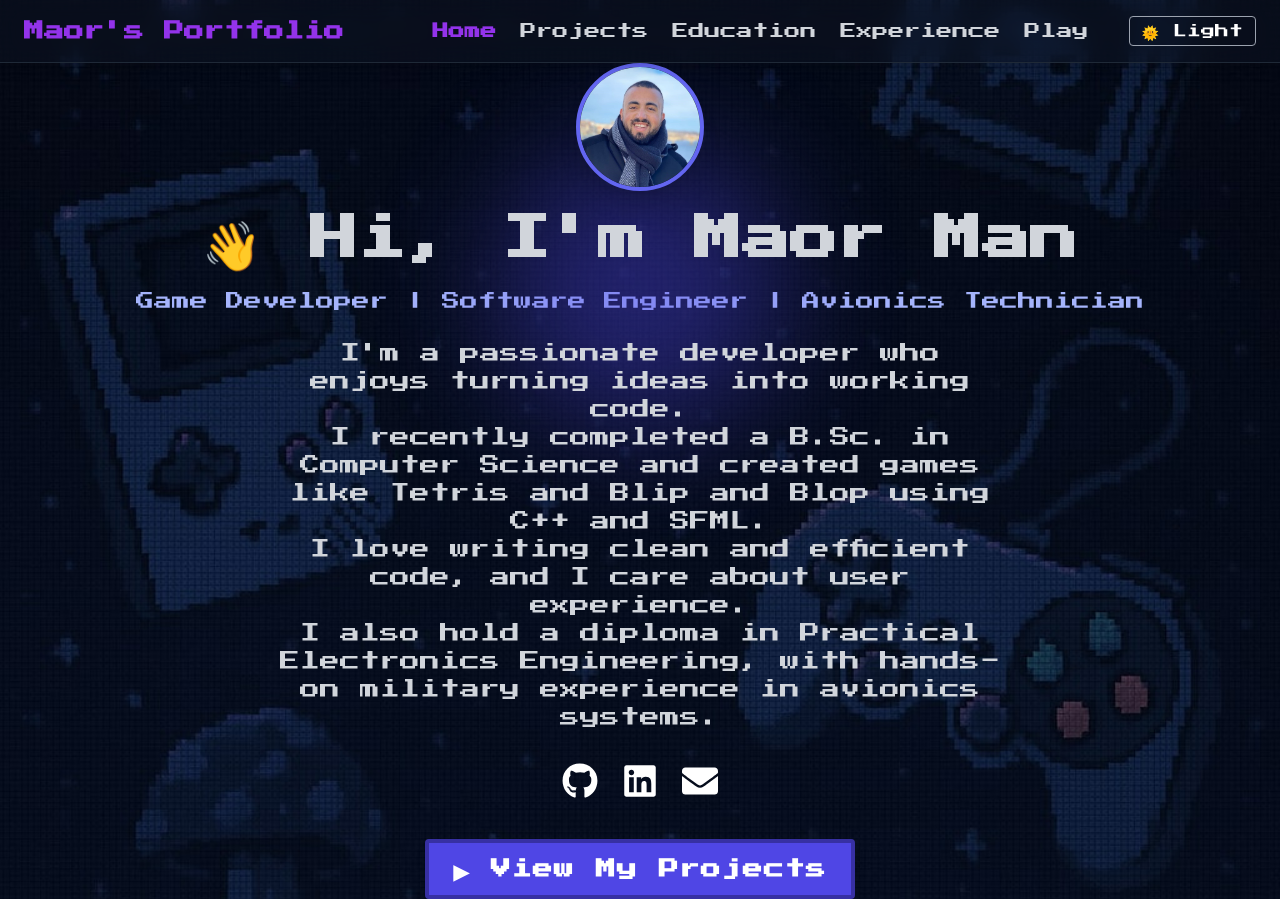
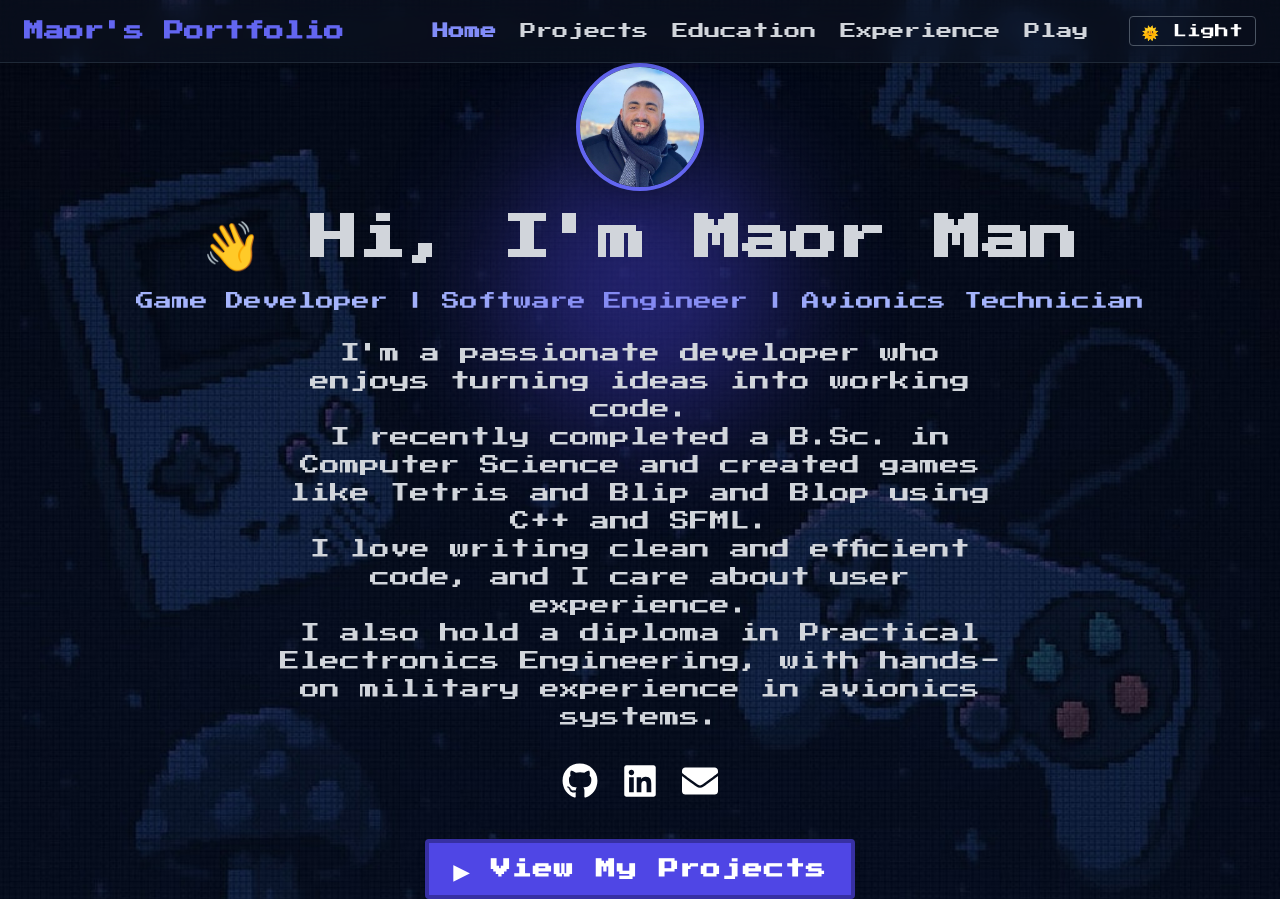
Before and after one commit to MaorMan1/my-portfolio, a React (Vite) app in the folder frontend/: page / in a window 1280 px wide. Built offline with nearby package versions, Linux system fonts and the light colour scheme.

Commit message:
darkMode toggle

```diff
--- a/frontend/src/App.tsx
+++ b/frontend/src/App.tsx
@@ -25,8 +25,8 @@ function App() {
       <Link
         to="/"
         onClick={() => setMenuOpen(false)}
-        className={`hover:text-purple-600 transition-colors ${
-          isActive('/') && currentPath === '/' ? 'text-purple-600 font-semibold' : 'text-gray-300'
+        className={`hover:text-indigo-400 transition-colors ${
+          isActive('/') && currentPath === '/' ? 'text-indigo-400 font-semibold' : 'text-gray-300'
         }`}
       >
         Home
@@ -34,8 +34,8 @@ function App() {
       <Link
         to="/projects"
         onClick={() => setMenuOpen(false)}
-        className={`hover:text-purple-600 transition-colors ${
-          isActive('/projects') ? 'text-purple-600 font-semibold' : 'text-gray-300'
+        className={`hover:text-indigo-400 transition-colors ${
+          isActive('/projects') ? 'text-indigo-500 font-semibold' : 'text-gray-300'
         }`}
       >
         Projects
@@ -43,8 +43,8 @@ function App() {
       <Link
         to="/education"
         onClick={() => setMenuOpen(false)}
-        className={`hover:text-purple-600 transition-colors ${
-          isActive('/education') ? 'text-purple-600 font-semibold' : 'text-gray-300'
+        className={`hover:text-indigo-400 transition-colors ${
+          isActive('/education') ? 'text-indigo-500 font-semibold' : 'text-gray-300'
         }`}
       >
         Education
@@ -52,8 +52,8 @@ function App() {
       <Link
         to="/experience"
         onClick={() => setMenuOpen(false)}
-        className={`hover:text-purple-600 transition-colors ${
-          isActive('/experience') ? 'text-purple-600 font-semibold' : 'text-gray-300'
+        className={`hover:text-indigo-400 transition-colors ${
+          isActive('/experience') ? 'text-indigo-500 font-semibold' : 'text-gray-300'
         }`}
       >
         Experience
@@ -61,8 +61,8 @@ function App() {
       <Link
         to="/play"
         onClick={() => setMenuOpen(false)}
-        className={`hover:text-purple-600 transition-colors ${
-          isActive('/play') ? 'text-purple-600 font-semibold' : 'text-gray-300'
+        className={`hover:text-indigo-400 transition-colors ${
+          isActive('/play') ? 'text-indigo-500 font-semibold' : 'text-gray-300'
         }`}
       >
         Play
@@ -79,14 +79,14 @@ function App() {
         `}
       >
         <div className="max-w-7xl mx-auto flex justify-between items-center">
-          <div className="text-xl font-bold text-purple-600">Maor's Portfolio</div>
+          <div className="text-xl font-bold text-indigo-500">Maor's Portfolio</div>
 
           {/* Desktop Nav */}
           <div className="hidden md:flex gap-6 items-center">
             {navLinks}
             <button
               onClick={() => setDarkMode(!darkMode)}
-              className="ml-4 px-3 py-1 rounded text-sm border border-gray-400 hover:border-purple-500"
+              className="ml-4 px-3 py-1 rounded text-sm border border-gray-600 hover:border-indigo-400"
             >
               {darkMode ? '🌞 Light' : '🌙 Dark'}
             </button>
@@ -106,7 +106,7 @@ function App() {
             {navLinks}
             <button
               onClick={() => setDarkMode(!darkMode)}
-              className="px-3 py-1 rounded border border-gray-400 w-fit self-start ml-2"
+              className="px-3 py-1 rounded border border-gray-600 w-fit self-start ml-2"
             >
               {darkMode ? '🌞 Light' : '🌙 Dark'}
             </button>
```
